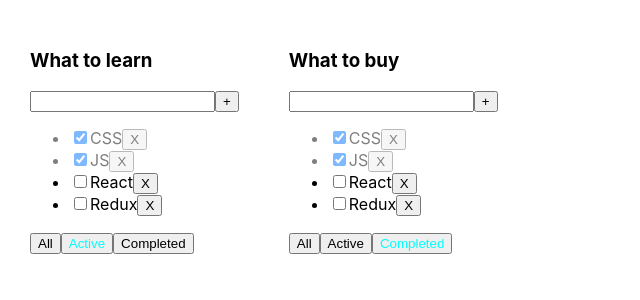
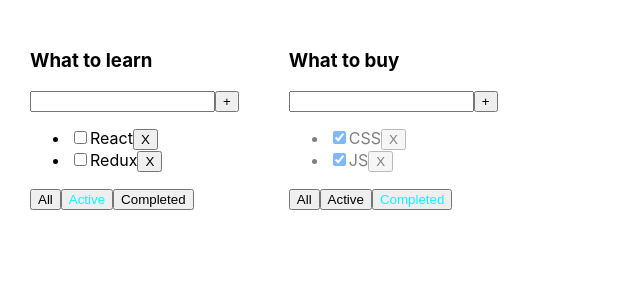
Before and after one commit to msaserj/it-incubator-todolist-temp, a React (Create React App) app: page / in a window 1280 px wide. Shown: the top 300 px of the page, without its empty margins (0-640 px from the left). Built offline with nearby package versions, Linux system fonts and the light colour scheme.

Commit message:
Todolist for students 05 changeFilter

```diff
--- a/src/App.tsx
+++ b/src/App.tsx
@@ -13,10 +13,10 @@ export type TodolistType = {
 
 function App() {
 
-    let todolists: Array<TodolistType> = [
+    let [todolists, setTodolists]  = useState<Array<TodolistType>>([
         {id: v1(), title: "What to learn", filter: "active"},
         {id: v1(), title: "What to buy", filter: "completed"}
-    ]
+    ]);
 
     let [tasks, setTasks] = useState<Array<TaskType>>([
         {id: v1(), title: "CSS", isDone: true},
@@ -27,45 +27,52 @@ function App() {
 
     console.log(tasks)
 
-    let [filter, setFilter] = useState<FilterValuesType>("all");
 
     function addTask(title: string) {
         let newTask = {id: v1(), title: title, isDone: false}
         let newTasks = [newTask, ...tasks];
         setTasks(newTasks)
     }
+
     function removeTask(id: string) {
         let filteredTasks = tasks.filter(t => t.id !== id)
         setTasks(filteredTasks)
     }
-    function changeFilter(value: FilterValuesType) {
-        setFilter(value);
+
+    function changeFilter(todolistId: string, value: FilterValuesType) {
+        let todolist = todolists.find(tl=> tl.id === todolistId);
+        if (todolist) {
+            todolist.filter = value;
+            setTodolists([...todolists])
         }
+    }
+
     function changeStatus(taskId: string, isDone: boolean) {
-        let task = tasks.find(t=> t.id === taskId)
+        let task = tasks.find(t => t.id === taskId)
         if (task) {
             task.isDone = isDone
         }
         setTasks([...tasks]);
     }
 
-    let tasksForTodoList = tasks;
-    if (filter === "completed") {
-        tasksForTodoList = tasks.filter(t => t.isDone);
-    }
-    if (filter === "active") {
-        tasksForTodoList = tasks.filter(t => !t.isDone);
-    }
 
     return (
         <div className="App">
 
             {
-                todolists.map((tl)=> {
-                    return(
-
-
-                        <TodoList title={tl.title}
+                todolists.map((tl) => {
+                    let tasksForTodoList = tasks;
+                    if (tl.filter === "completed") {
+                        tasksForTodoList = tasks.filter(t => t.isDone);
+                    }
+                    if (tl.filter === "active") {
+                        tasksForTodoList = tasks.filter(t => !t.isDone);
+                    }
+                    return (
+                        <TodoList
+                            key={tl.id}
+                            id={tl.id}
+                            title={tl.title}
                             tasks={tasksForTodoList}
                             removeTask={removeTask}
                             changeFilter={changeFilter}
--- a/src/TodoList.tsx
+++ b/src/TodoList.tsx
@@ -7,10 +7,11 @@ export type TaskType = {
     isDone: boolean
 }
 type PropsType = {
+    id: string
     title: string
     tasks: Array<TaskType>
     removeTask: (id: string) => void
-    changeFilter: (value: FilterValuesType) => void
+    changeFilter: (todolistId: string, value: FilterValuesType) => void
     addTask: (title: string) => void
     changeTaskStatus: (taskId: string, isDone: boolean) => void
     filter: FilterValuesType
@@ -41,9 +42,9 @@ export function TodoList(props: PropsType) {
         // props.addTask(newTaskTitle)
         // setNewTaskTitle("")
     }
-    const onAllClickHandler = () => props.changeFilter("all")
-    const onActiveClickHandler = () => props.changeFilter("active")
-    const onCompletedClickHandler = () => props.changeFilter("completed")
+    const onAllClickHandler = () => props.changeFilter(props.id, "all")
+    const onActiveClickHandler = () => props.changeFilter(props.id, "active")
+    const onCompletedClickHandler = () => props.changeFilter(props.id, "completed")
 
 
 
```
Lines whose indentation alone changed are shown as unchanged.
